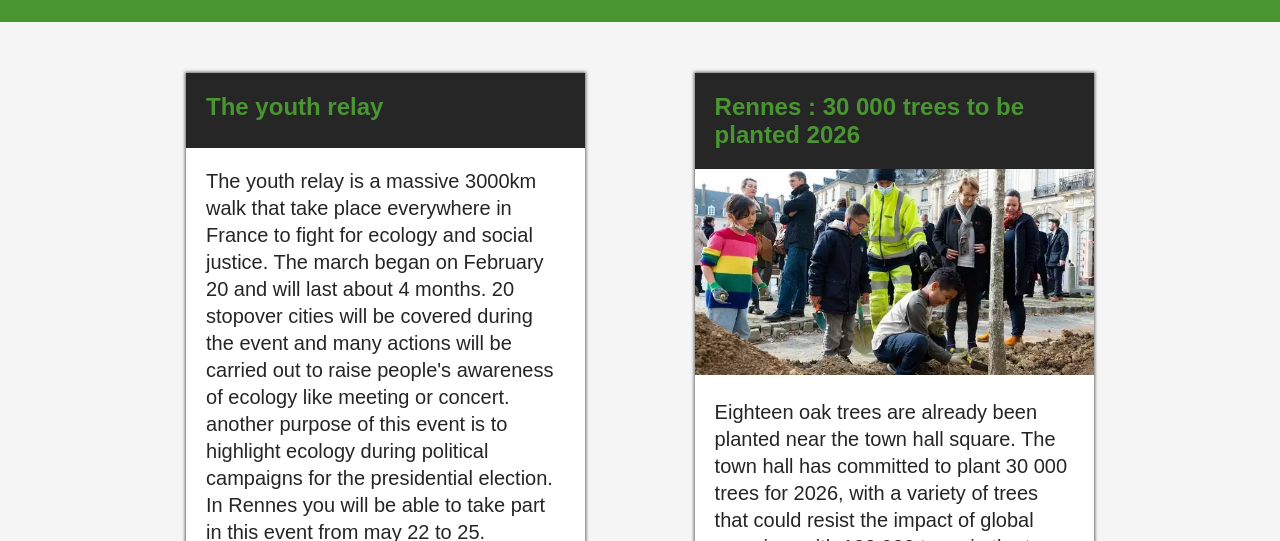
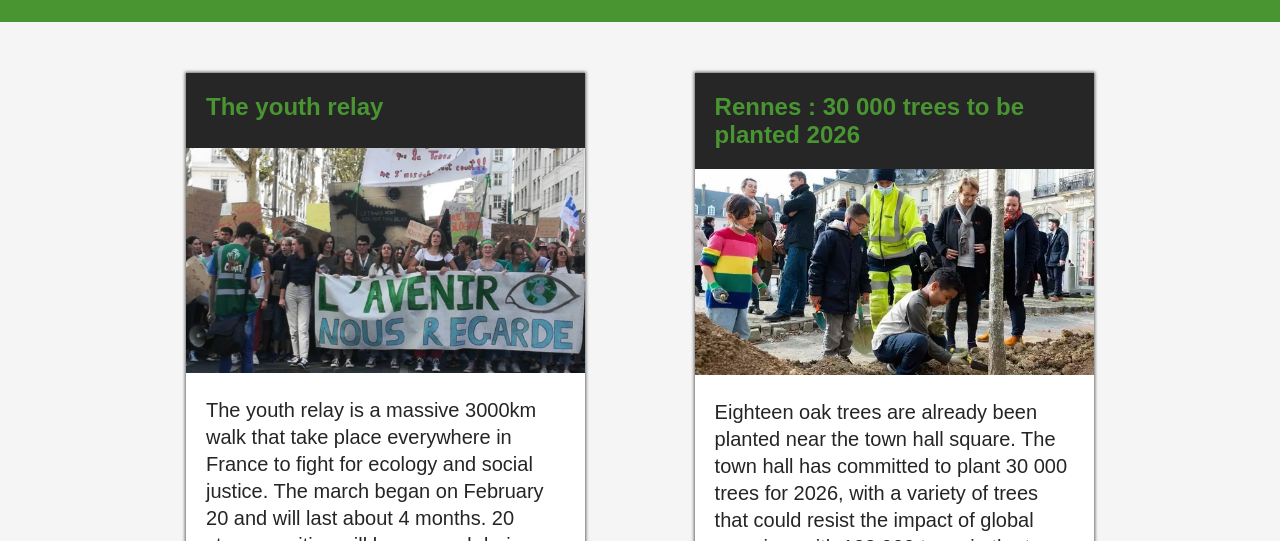
Before and after one commit to YBallanger/Environmental-website, a plain HTML site: page index.html in a window 1280 px wide. Shown: the part 259-800 px from the top of the page. Drawn offline with Linux system fonts and the light colour scheme.

Commit message:
img youth

```diff
--- a/index.html
+++ b/index.html
@@ -41,6 +41,7 @@
                     <div class="title_place">
                         <h2 class="post_title">The youth relay</h2>
                     </div>
+                    <img class="imageArticle" src="./image/img_youth.jpeg">
                     <p class="post_content">The youth relay is a massive 3000km walk that take
                         place everywhere in France to fight for ecology and
                         social justice. The march began on February 20 and will
```
Also changed, not shown: image/img_youth.jpeg (added).
